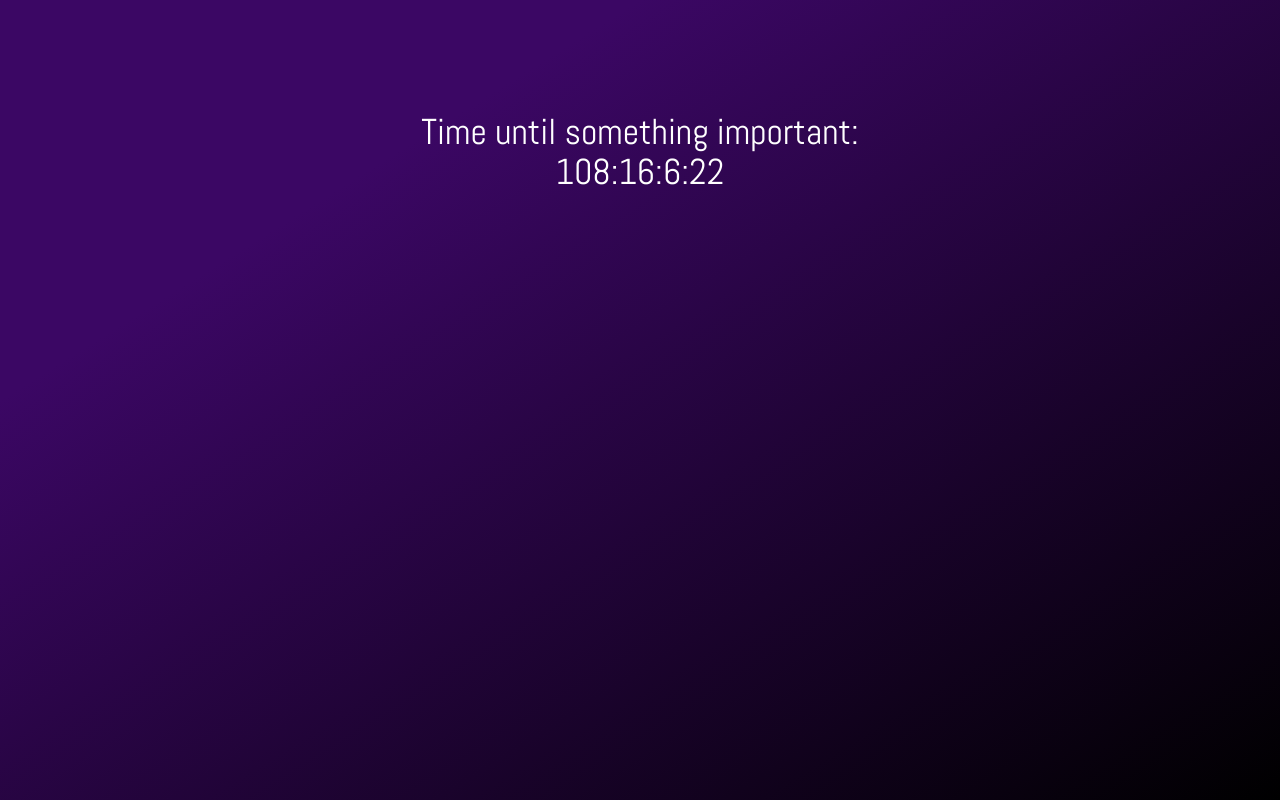
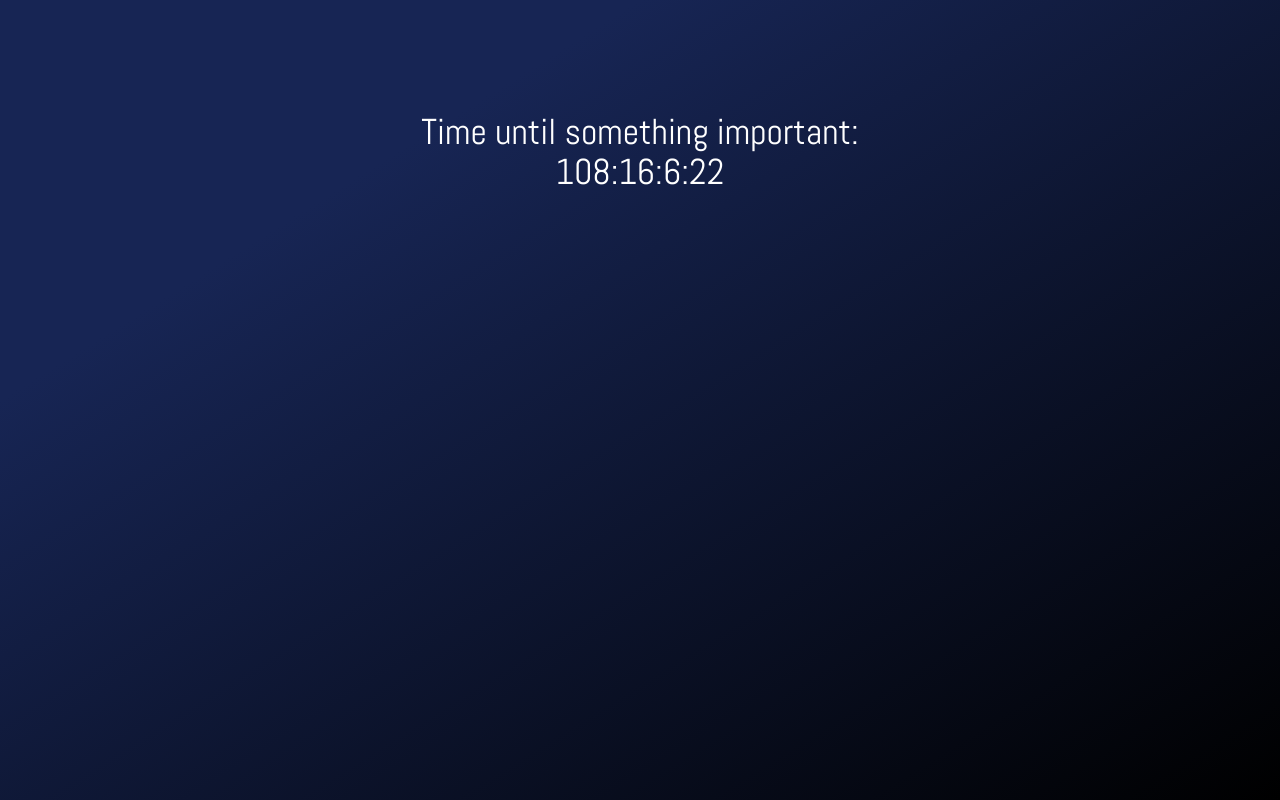
Before and after one commit to ThatColdToast/web-timer, a Next.js app: page / in a window 1280 px wide. Built offline with nearby package versions, Linux system fonts and the light colour scheme.

Commit message:
Update index.tsx

```diff
--- a/pages/index.tsx
+++ b/pages/index.tsx
@@ -48,7 +48,7 @@ export default function Home() {
 
   return (
     <main
-      className={`flex min-h-screen flex-col items-center justify-between p-28 bg-gradient-to-br from-purple-950 from-25% to-black ${font.className}`}
+      className={`flex min-h-screen flex-col items-center justify-between p-28 bg-gradient-to-br from-blue-950 from-25% to-black ${font.className}`}
     >
       <title>Important Timer</title>
       <div className="text-4xl">
```
